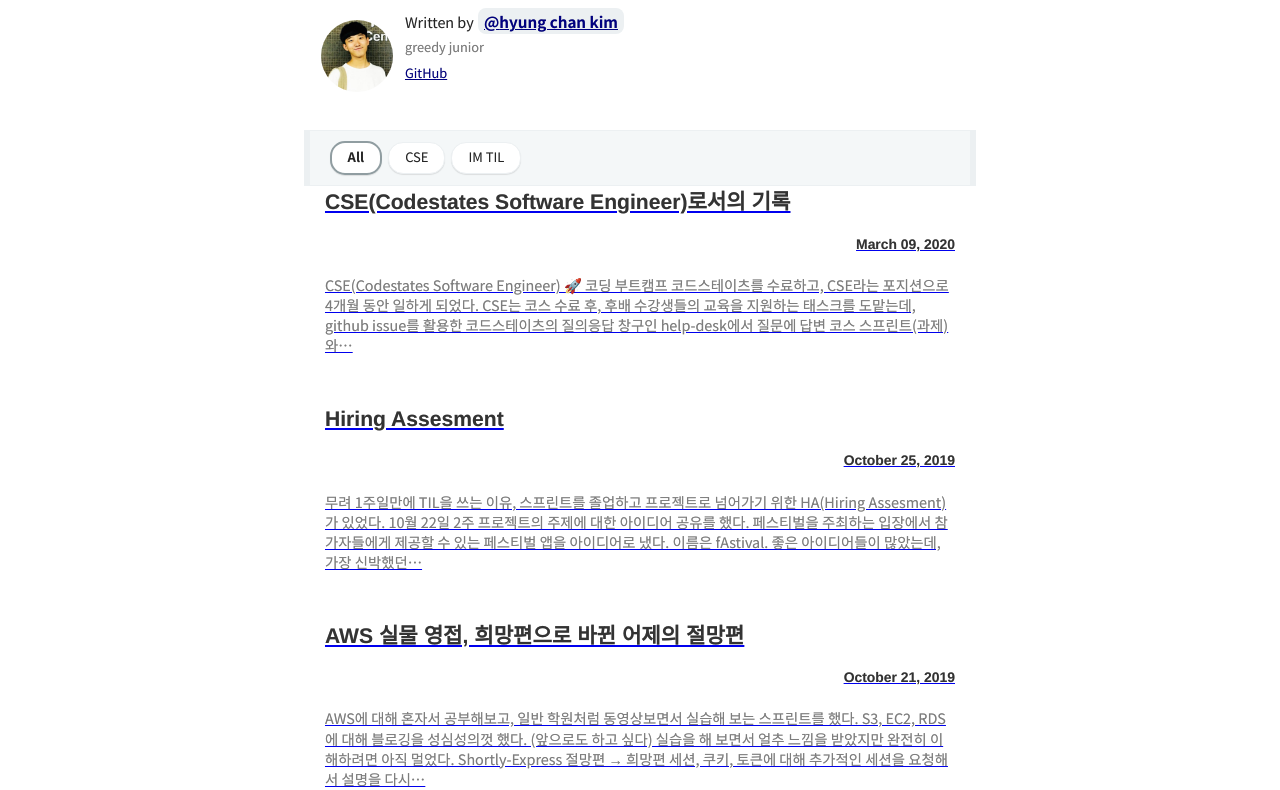
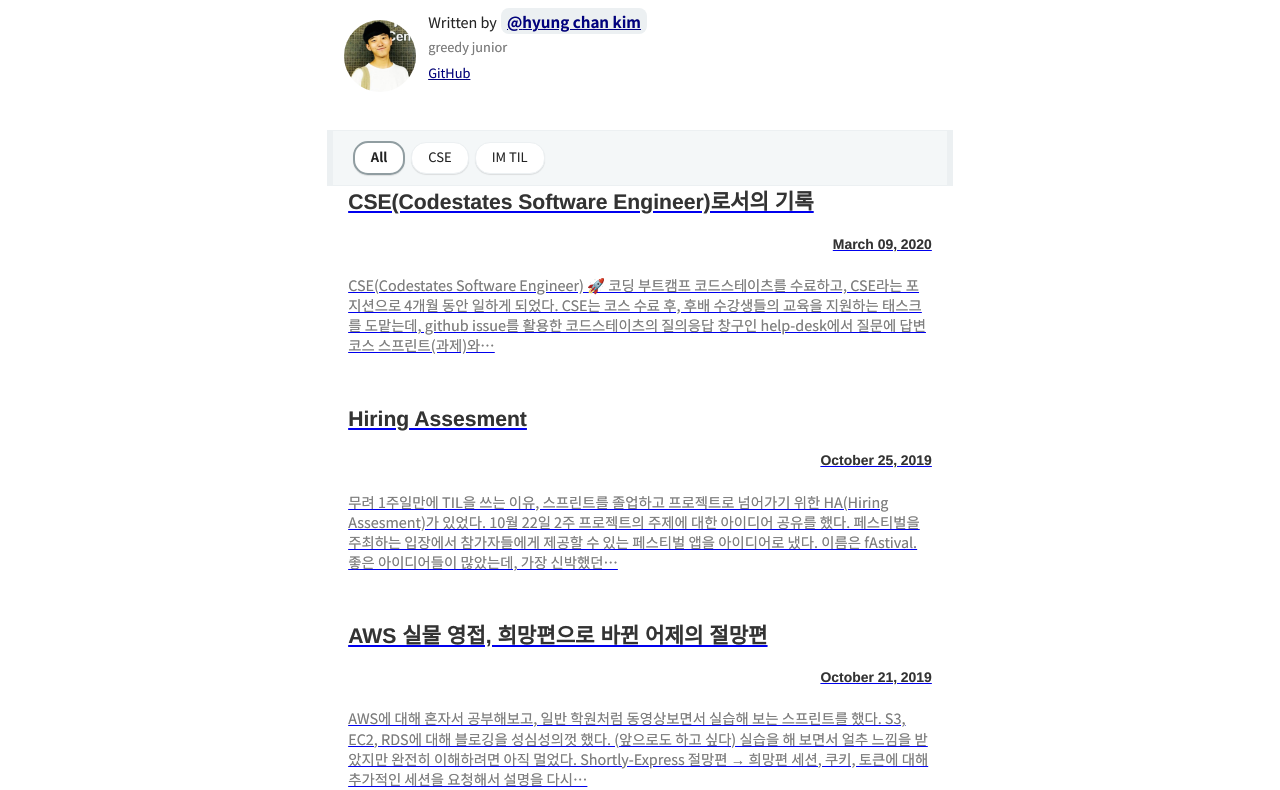
Before and after one commit to chanste/phano-log, a Gatsby site: page / in a window 1280 px wide. Shown: the part 189-979 px from the top of the page. Built offline with nearby package versions, Linux system fonts and the light colour scheme; Gatsby itself is replaced by a stand-in of ours; some packages are replaced by stand-ins of ours; what typography-theme-github would draw is missing.

Commit message:
looking for better width

```diff
--- a/src/layout/index.jsx
+++ b/src/layout/index.jsx
@@ -18,7 +18,7 @@ export const Layout = ({ location, title, children }) => {
         style={{
           marginLeft: `auto`,
           marginRight: `auto`,
-          maxWidth: rhythm(29),
+          maxWidth: rhythm(27),
           padding: `${rhythm(1.5)} ${rhythm(3 / 4)}`,
         }}
       >
```
